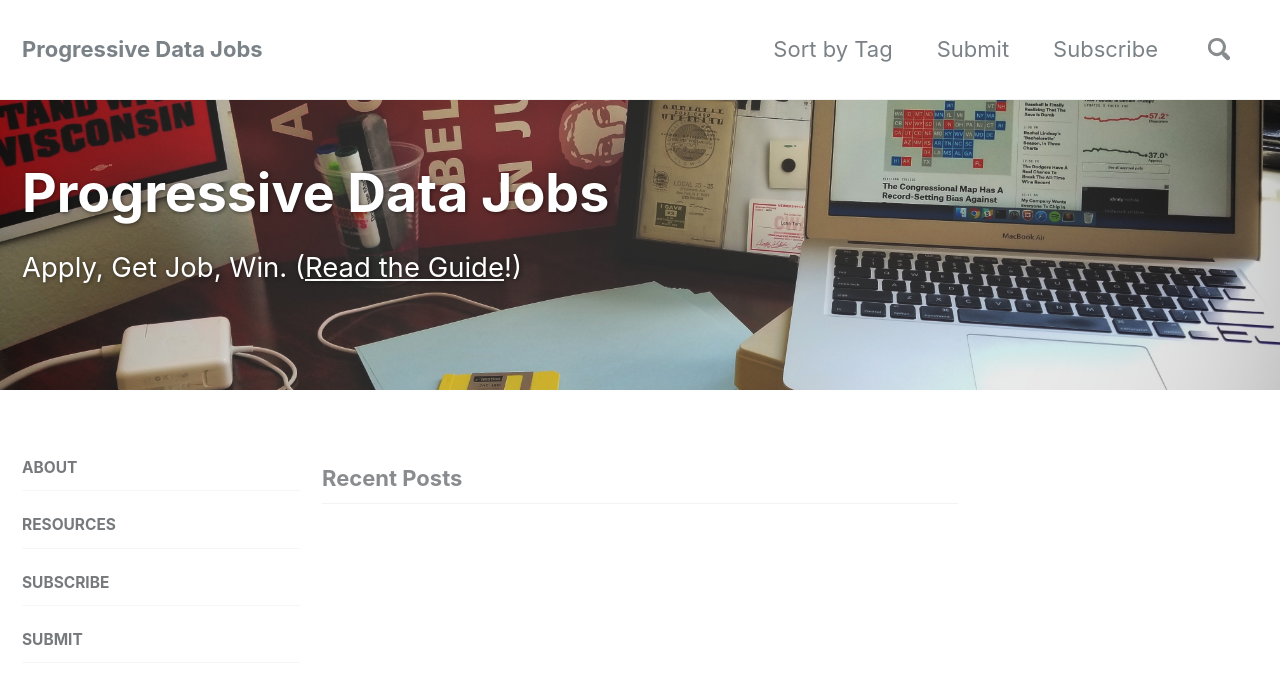
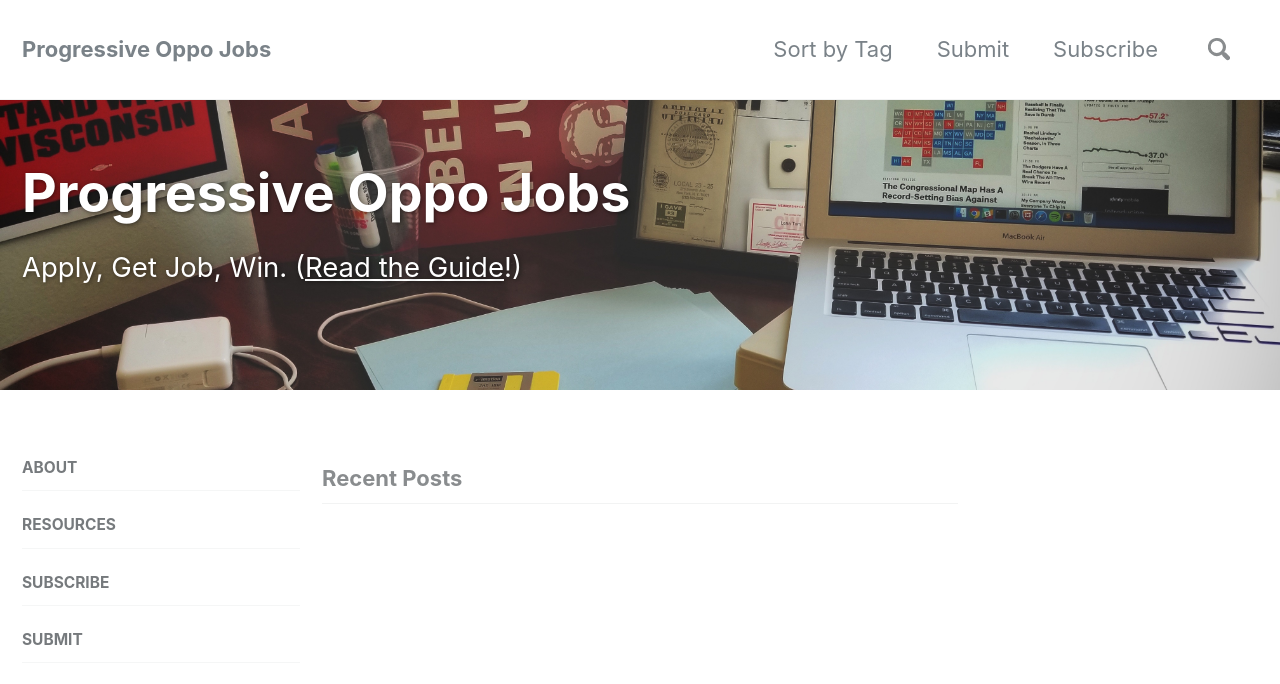
Before and after one commit to progressive-opposition-research-jobs/http-progressiveoppojobs-org, a Jekyll site: the page built from index.html, in a window 1280 px wide and 900 px high. Shown: the top 684 px of the window. Built offline with Jekyll 4.4.1, drawn with Linux system fonts in a browser that asks for light colours; the list of posts is cut into pages by our own code; some of the changed text lies outside the part shown.

Commit message:
f&r for oppo jobs
f&r for oppo jobs

```diff
--- a/_config.yml
+++ b/_config.yml
@@ -9,10 +9,10 @@ minimal_mistakes_skin    : "default" # "air", "aqua", "contrast", "dark", "dirt"
 
 # Site Settings
 locale                   : "en"
-title                    : "Progressive Data Jobs"
+title                    : "Progressive Oppo Jobs"
 title_separator          : "-"
-name                     : "Progressive Data Jobs"
-description              : "Work in data and analytics for progressive organizations!"
+name                     : "Progressive Oppo Jobs"
+description              : "Work in opposition research for progressive organizations!"
 url                      : "https://www.progressivedatajobs.org"
 baseurl                  : ""# the subpath of your site, e.g. "/blog"
 repository               : "anniejw6/progressivedatajobs"
--- a/index.html
+++ b/index.html
@@ -4,6 +4,6 @@ sidebar:
     nav: "docs"
 header:
   overlay_image: /assets/img/computer.jpg
-title: Progressive Data Jobs
+title: Progressive Oppo Jobs
 excerpt: Apply, Get Job, Win. ([Read the Guide](https://www.guide.progressivedatajobs.org/)!)
 ---
```
Also changed, not shown: _drafts/2019-03-30-sample-job-post.md (+1 -1 lines).
